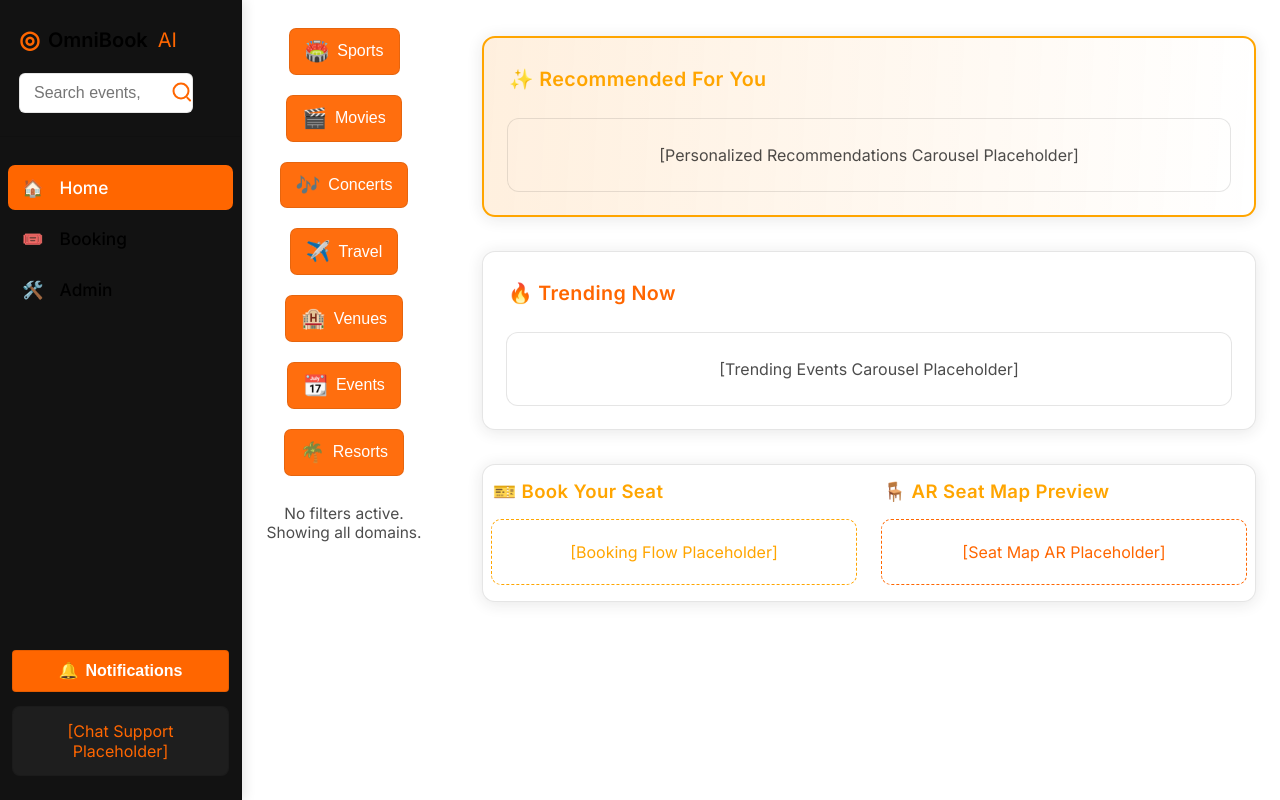
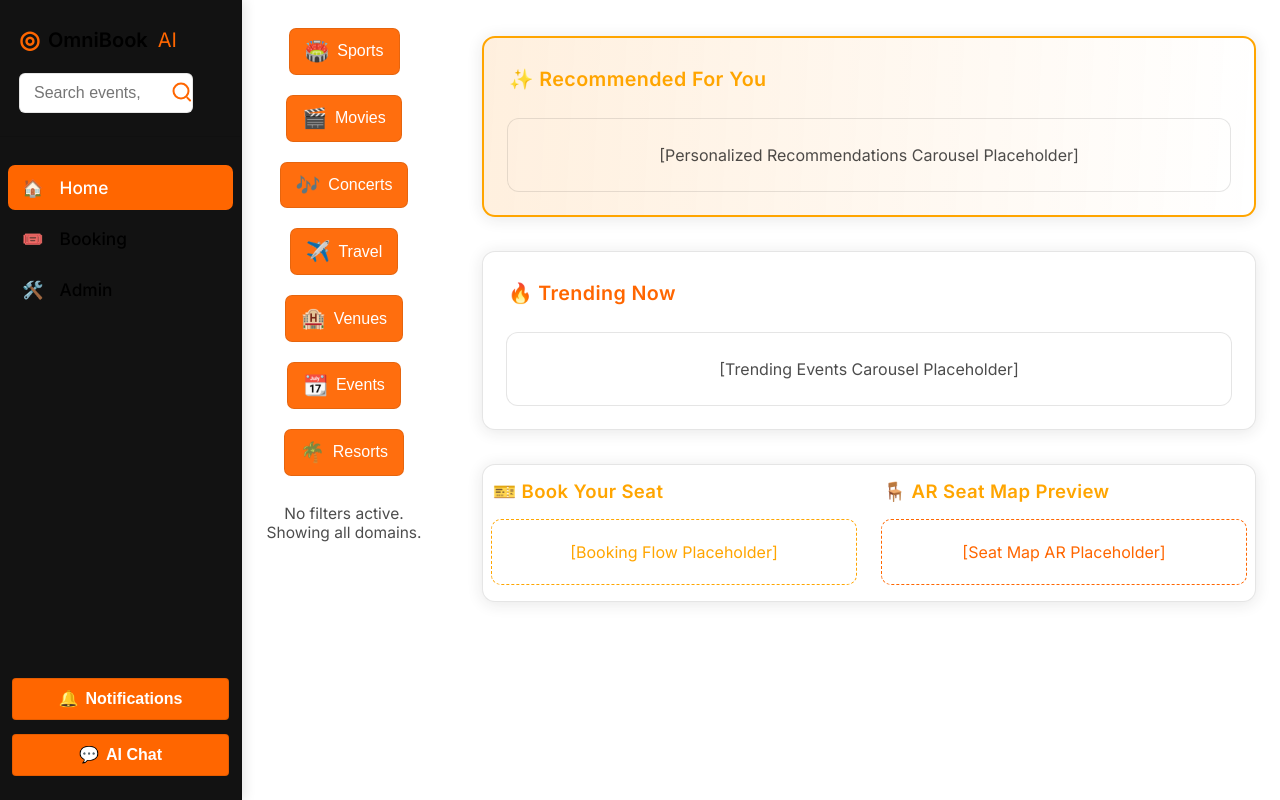
Before and after one commit to Workflow-Manager-admin/omnibook-ai-16339-5bd977bd, a React (Create React App) app in the folder omni_book_ai/: page / in a window 1280 px wide. Built offline with nearby package versions, Linux system fonts and the light colour scheme.

Commit message:
Auto-commit: Changes as of 2025-05-30T03:24:12.418878+00:00

```diff
--- a/omni_book_ai/src/components/ChatSupport.js
+++ b/omni_book_ai/src/components/ChatSupport.js
@@ -1,23 +1,105 @@
-import React from "react";
+import React, { useState, useRef } from "react";
 
 // PUBLIC_INTERFACE
 export default function ChatSupport() {
-  /** Placeholder for chat or support widget. */
+  /**
+   * ChatSupport: Interactive panel with open/close state.
+   * - Accessible toggle button.
+   * - Visual feedback for open/close; mock chat messages on open.
+   */
+  const [open, setOpen] = useState(false);
+  const buttonRef = useRef(null);
+
+  function handlePanelKeyDown(e) {
+    if (e.key === "Escape") {
+      setOpen(false);
+      if (buttonRef.current) buttonRef.current.focus();
+    }
+  }
+
   return (
+    <div>
+      <button
+        ref={buttonRef}
+        type="button"
+        aria-haspopup="dialog"
+        aria-expanded={open}
+        aria-controls="chatsupport-panel"
+        className="btn"
+        tabIndex={0}
+        onClick={() => setOpen((v) => !v)}
+        style={{
+          width: "100%",
+          marginBottom: 0,
+          background: open ? "var(--kavia-orange)" : "var(--secondary)",
+          color: "#fff",
+          fontWeight: 600,
+          transition: "background 0.18s",
+          border: open ? "2px solid var(--accent)" : "1px solid var(--border-color)",
+          outline: open ? "2px solid var(--accent)" : undefined,
+        }}
+        aria-label={open ? "Close chat support panel" : "Open chat support panel"}
+      >
+        <span aria-hidden="true" style={{ marginRight: 7 }}>💬</span>
+        {open ? "AI Chat (Open)" : "AI Chat"}
+      </button>
+      {open && (
         <div
-      role="region"
+          id="chatsupport-panel"
+          role="dialog"
+          aria-modal="false"
           aria-label="AI Chat Support"
-      tabIndex={0}
+          tabIndex={-1}
+          onKeyDown={handlePanelKeyDown}
           style={{
-        padding: "14px 12px",
-        background: "rgba(255,255,255,0.05)",
-        border: "1px solid var(--border-color)",
+            marginTop: 9,
+            background: "rgba(255,255,255,0.13)",
+            border: "2px solid var(--border-color)",
             borderRadius: 8,
             color: "var(--secondary)",
-        textAlign: "center"
+            textAlign: "left",
+            boxShadow: "0 2px 13px 0 rgba(130, 30, 4, 0.11)",
+            padding: "14px 10px 10px 13px",
+            fontSize: "0.995rem",
+            minWidth: 210
           }}
         >
-      [Chat Support Placeholder]
+          <strong>AI Chat Support</strong>
+          <div
+            style={{
+              background: "rgba(255,255,255,0.04)",
+              borderRadius: 7,
+              padding: "8px 8px 6px 13px",
+              marginTop: 10,
+              color: "var(--text-color)",
+              minHeight: 28,
+            }}
+          >
+            <div>
+              <span style={{ color: "var(--kavia-orange)", fontWeight: 700 }}>AI:</span> Hello! 👋 How can I help you today?
+            </div>
+            <div style={{ fontSize: ".98em", color: "#fff", margin: "6px 0 0 0" }}><em>[This is a demo chat preview]</em></div>
+          </div>
+          <button
+            type="button"
+            className="btn"
+            tabIndex={0}
+            aria-label="Close chat support"
+            style={{
+              marginTop: 13,
+              background: "var(--kavia-orange)",
+              color: "#fff",
+              border: "1px solid var(--accent)",
+              padding: "6px 15px",
+              borderRadius: "5px",
+              fontWeight: 500,
+            }}
+            onClick={() => setOpen(false)}
+          >
+            Close
+          </button>
+        </div>
+      )}
     </div>
   );
 }
```
Also changed, not shown: 2 other files (tests, documents, lock files or other folders). Lines whose indentation alone changed are shown as unchanged.
